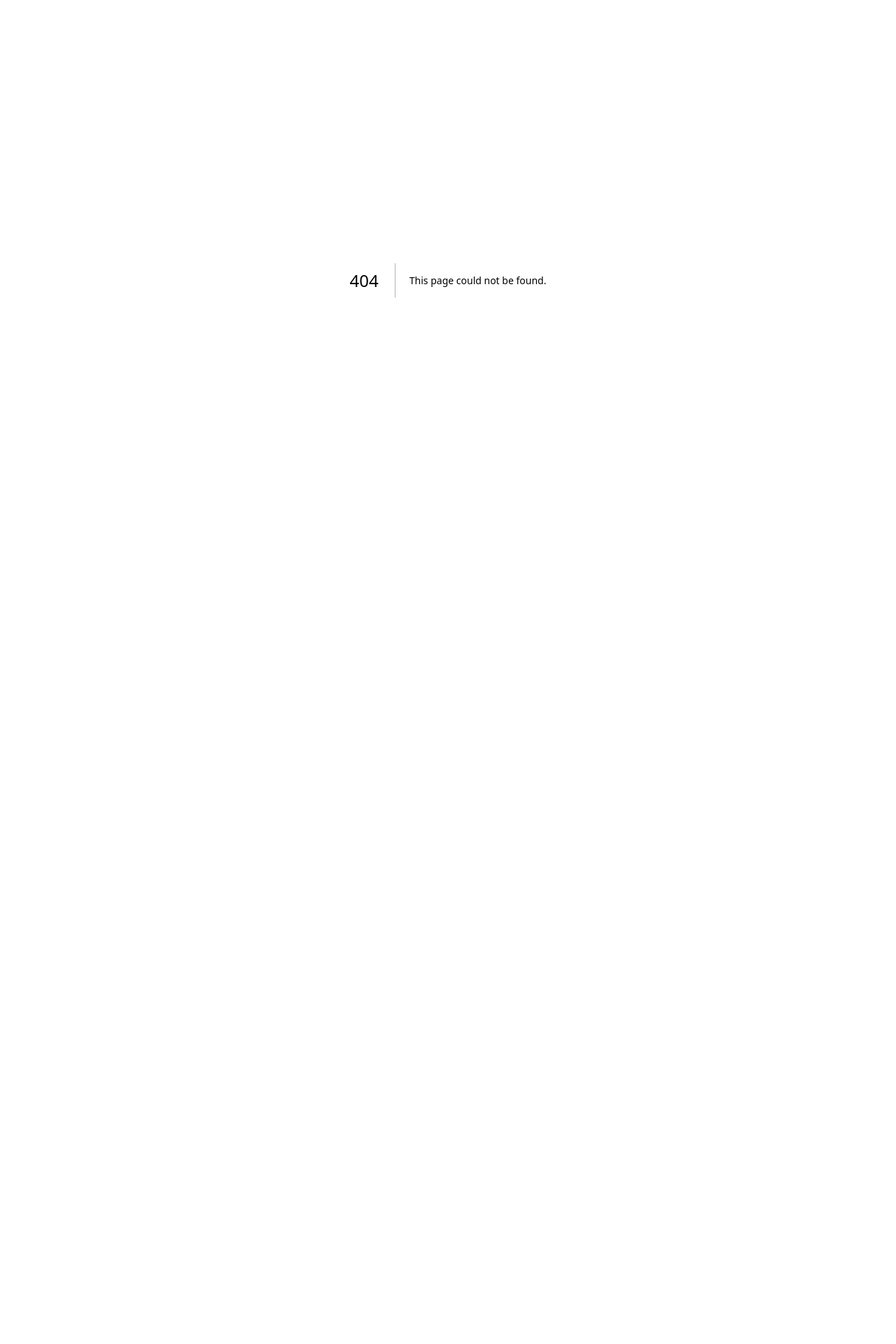
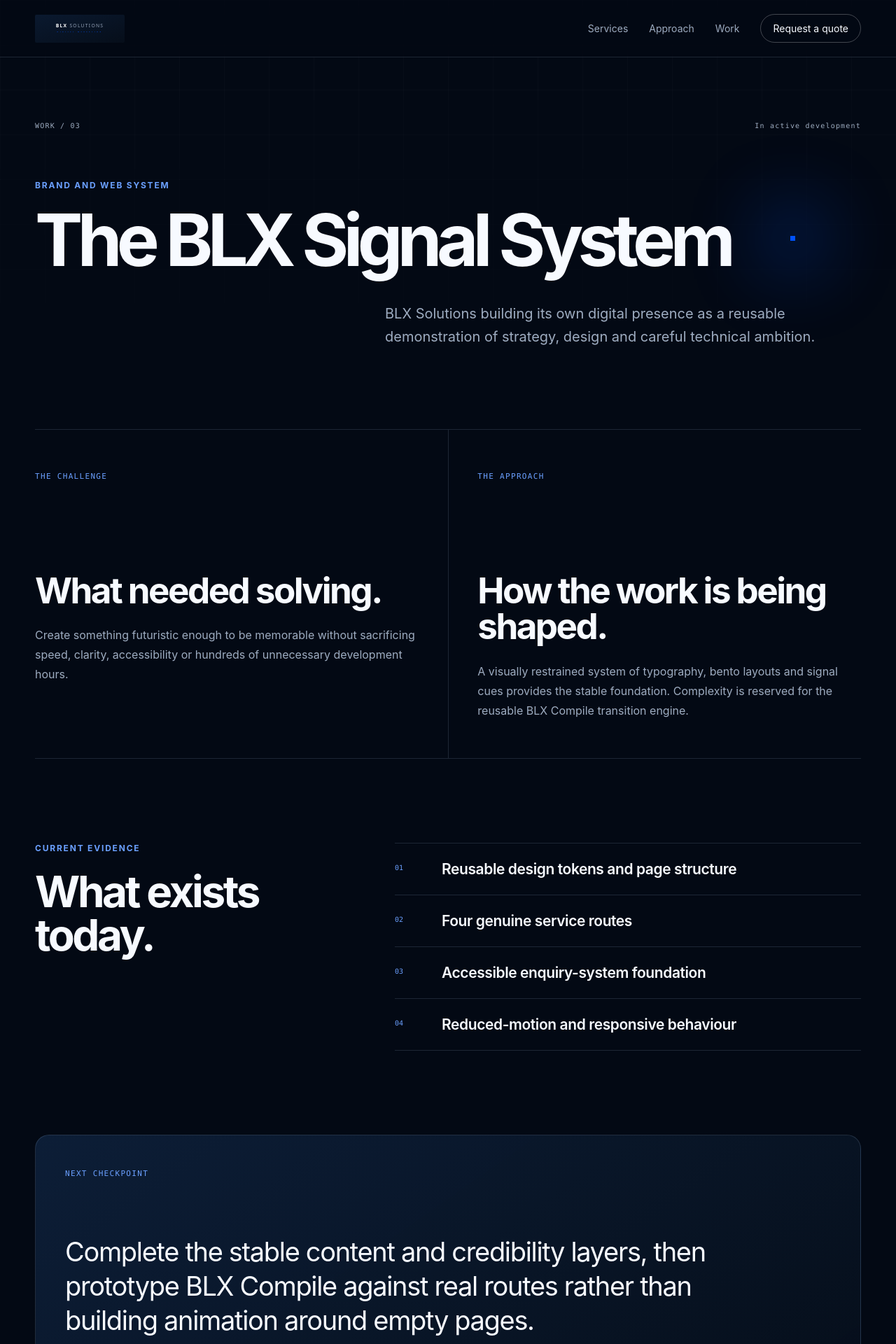
Before and after one commit to BLX-Solutions/blx-website, a Next.js app: page /work/blx-signal-system in a window 1280 px wide. Before the commit this address had no page. Shown: the top 1920 px of the page at 70% size. Before the commit the page ends 800 px from the top, so only its background shows below. Built offline with nearby package versions, Linux system fonts and the light colour scheme.

Commit message:
Add app/work/[slug]/page.tsx for BLX case studies

```diff
--- /dev/null
+++ b/app/work/[slug]/page.tsx
@@ -0,0 +1,54 @@
+import type { Metadata } from "next";
+import Link from "next/link";
+import { notFound } from "next/navigation";
+import { SiteFooter, SiteHeader } from "../../site-chrome";
+import { getWorkProject, workProjects } from "../../work";
+
+type WorkPageProps = { params: Promise<{ slug: string }> };
+
+export function generateStaticParams() {
+  return workProjects.map(({ slug }) => ({ slug }));
+}
+
+export async function generateMetadata({ params }: WorkPageProps): Promise<Metadata> {
+  const project = getWorkProject((await params).slug);
+  if (!project) return {};
+  return { title: `${project.title} | BLX Solutions work`, description: project.summary };
+}
+
+export default async function WorkCaseStudy({ params }: WorkPageProps) {
+  const project = getWorkProject((await params).slug);
+  if (!project) notFound();
+
+  return (
+    <>
+      <a className="skip-link" href="#main-content">Skip to content</a>
+      <SiteHeader />
+      <main id="main-content" className="case-page">
+        <section className={`case-hero shell ${project.accent}`}>
+          <div className="case-hero__meta"><span>WORK / {project.number}</span><span>{project.status}</span></div>
+          <p className="eyebrow">{project.category}</p>
+          <h1>{project.title}</h1>
+          <p>{project.summary}</p>
+        </section>
+
+        <section className="case-story shell">
+          <article><span className="detail-label">The challenge</span><h2>What needed solving.</h2><p>{project.challenge}</p></article>
+          <article><span className="detail-label">The approach</span><h2>How the work is being shaped.</h2><p>{project.approach}</p></article>
+        </section>
+
+        <section className="case-evidence shell">
+          <div><p className="eyebrow">Current evidence</p><h2>What exists today.</h2></div>
+          <ol>{project.evidence.map((item, index) => <li key={item}><span>0{index + 1}</span><strong>{item}</strong></li>)}</ol>
+        </section>
+
+        <section className="case-next shell">
+          <span className="detail-label">Next checkpoint</span>
+          <p>{project.next}</p>
+          <div><Link className="button button--secondary" href="/work">All selected work</Link><Link className="button button--primary" href="/contact">Discuss a project</Link></div>
+        </section>
+      </main>
+      <SiteFooter />
+    </>
+  );
+}
```
